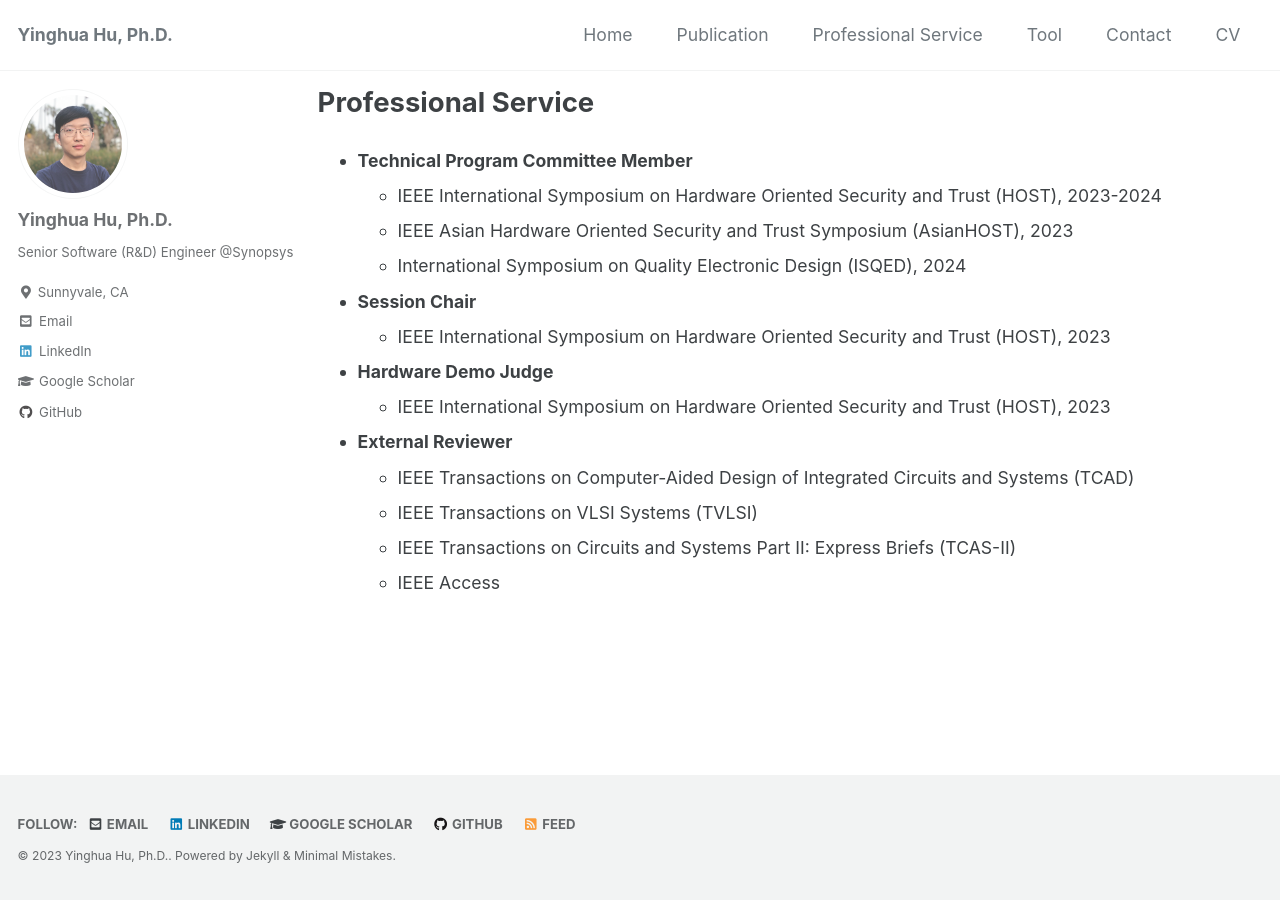
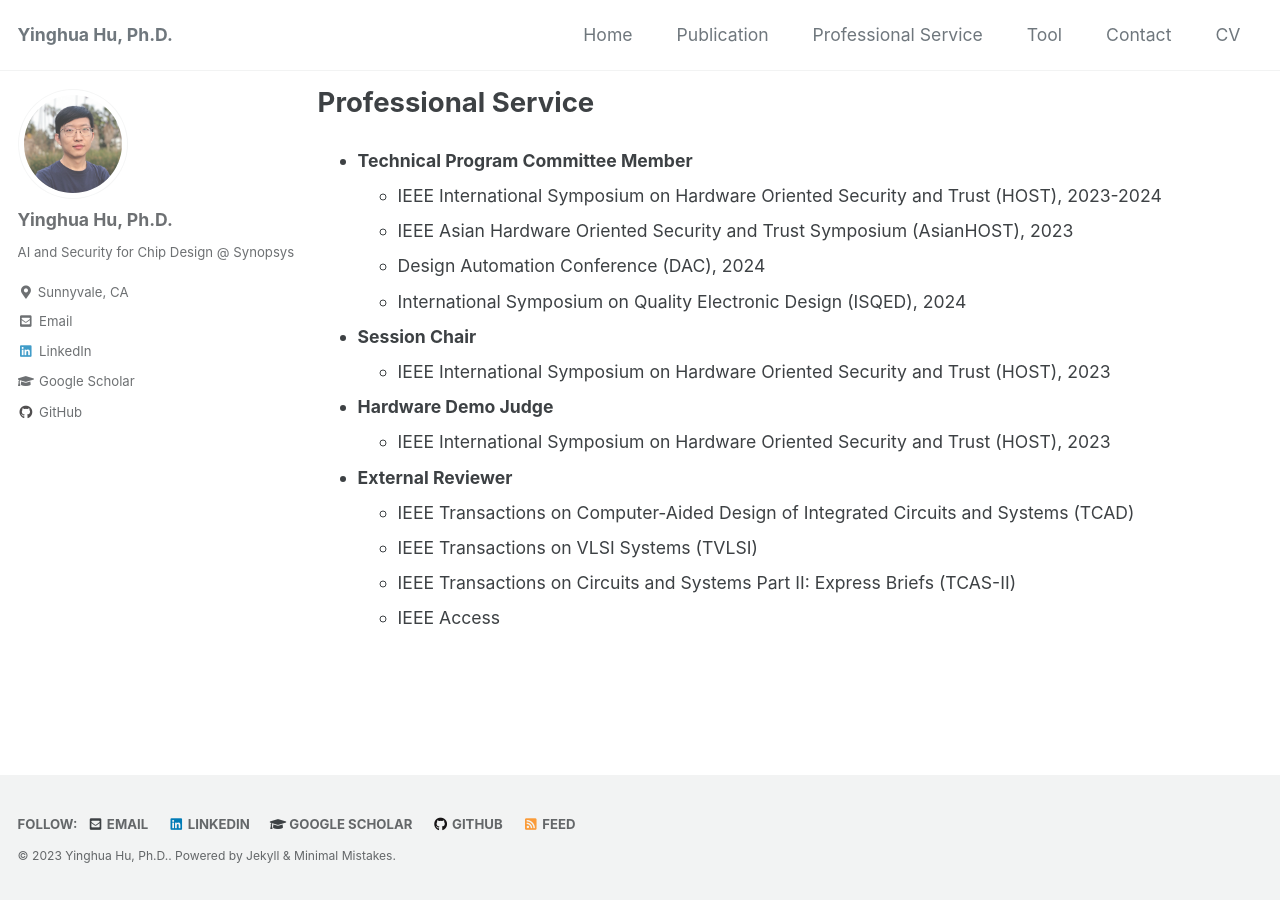
Before and after one commit to yinghuah/yinghuah.github.io, a Jekyll site: the page built from _pages/professional_activity.md, in a window 1280 px wide. Built offline with Jekyll 4.4.1, drawn with Linux system fonts in a browser that asks for light colours; cached includes are drawn as plain includes; our own code applies the rules of GitHub Pages for plain Markdown files.

Commit message:
Add experience

```diff
--- a/_config.yml
+++ b/_config.yml
@@ -103,7 +103,7 @@ analytics:
 author:
   name             : "Yinghua Hu, Ph.D."
   avatar           : "/assets/images/Yinghua_Hu_profile.JPG"
-  bio              : "Senior Software (R&D) Engineer @Synopsys"
+  bio              : "AI and Security for Chip Design @ Synopsys"
   location         : "Sunnyvale, CA"
   email            :
   links:
--- a/_pages/professional_activity.md
+++ b/_pages/professional_activity.md
@@ -9,6 +9,7 @@ title: null
 - **Technical Program Committee Member**
 	- IEEE International Symposium on Hardware Oriented Security and Trust (HOST), 2023-2024
 	- IEEE Asian Hardware Oriented Security and Trust Symposium (AsianHOST), 2023
+	- Design Automation Conference (DAC), 2024
 	- International Symposium on Quality Electronic Design (ISQED), 2024
 
 - **Session Chair**
```
Also changed, not shown: 1 other file.
